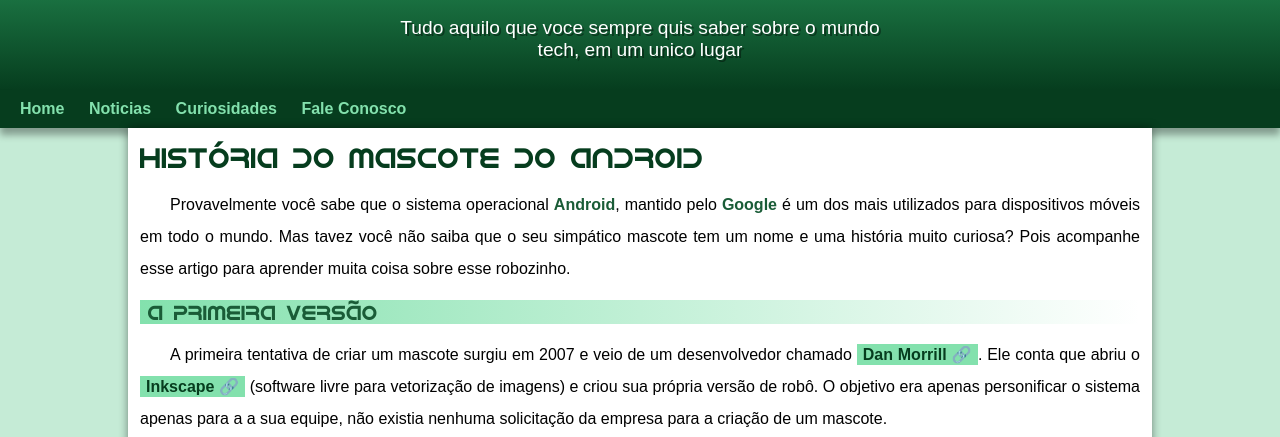
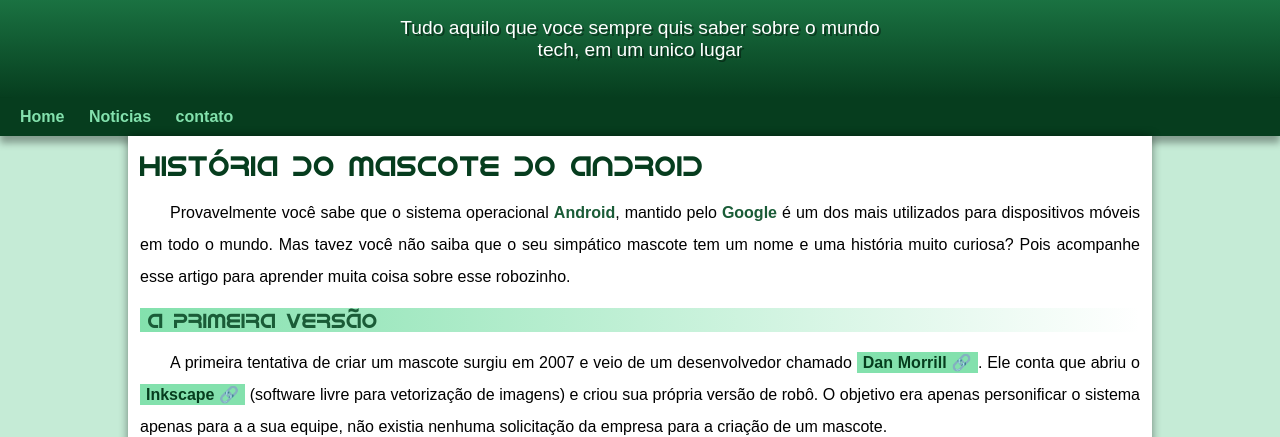
Before and after one commit to Azulao8/projeto-android, a plain HTML site: page index.html in a window 1280 px wide. Shown: the part 100-537 px from the top of the page. Drawn offline with Linux system fonts and the light colour scheme.

Commit message:
problema de padding corrigido

```diff
--- a/index.html
+++ b/index.html
@@ -4,7 +4,7 @@
     <meta charset="UTF-8">
     <meta http-equiv="X-UA-Compatible" content="IE=edge">
     <meta name="viewport" content="width=device-width, initial-scale=1.0">
-    <title>Como suegiu o mascote do androide</title>
+    <title>Como surgiu o mascote do androide</title>
     <link rel="shortcut icon" href="imagens/favicon.ico" type="image/x-icon">
     <link rel="stylesheet" href="satyle/style.css">
 </head>
@@ -16,8 +16,7 @@
     <nav>
         <a href="#">Home</a>
         <a href="#">Noticias</a>
-        <a href="#">Curiosidades</a>
-        <a href="#">Fale Conosco</a>
+        <a href="#">contato</a>
     </nav>
     <main>
         <article>
--- a/satyle/style.css
+++ b/satyle/style.css
@@ -60,6 +60,7 @@ header > p {
     padding-right: 10px;
     padding-left: 10px;
     margin: auto;
+    padding-bottom: 37px;
     text-shadow: 2px 2px 0px rgba(0, 0, 0, 0.404);
 }
 
```
